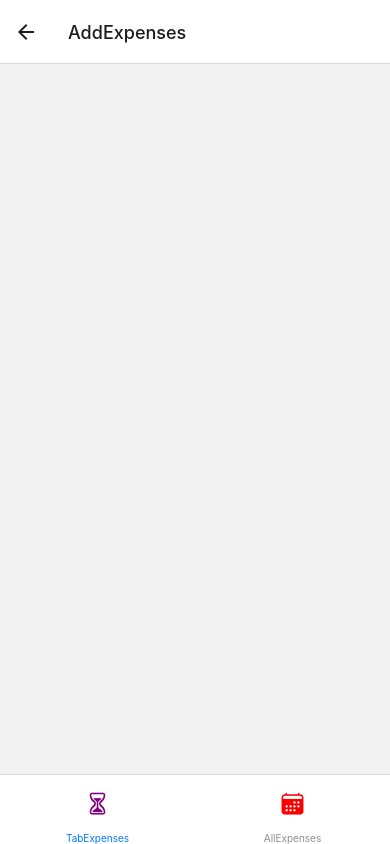
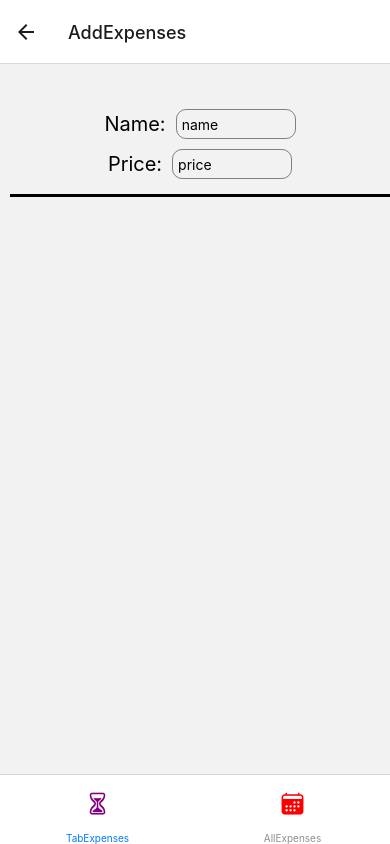
Before and after one commit to HusseinIbrahim2/Expense-Tracker, a React Native app: screen /AddExpenses in a window 390 px wide. Built offline with nearby package versions, Linux system fonts and the light colour scheme.

Commit message:
Create and adding TextInput

```diff
--- a/App.js
+++ b/App.js
@@ -15,7 +15,7 @@ const Stack = createNativeStackNavigator();
 function MyNavigator() {
   return (
     <Stack.Navigator>
-      <Stack.Screen name="RecentExpenses" component={RecentExpensesScreen} options={{title: 'Recent Expenses'}} />
+      <Stack.Screen name="RecentExpenses" component={RecentExpensesScreen} options={{ title: 'Recent Expenses', }} />
       <Stack.Screen name="AddExpenses" component={AddExpensesScreen} />
     </Stack.Navigator>
   )
--- /dev/null
+++ b/components/Details/InputText.js
@@ -0,0 +1,22 @@
+import { TextInput, View ,StyleSheet } from "react-native";
+
+function InputText({placeholder,keyboardType}) {
+    return (
+        <View>
+            <TextInput style={styles.input} placeholder = {placeholder} keyboardType={keyboardType} ></TextInput>
+        </View>
+    )
+}
+
+const styles = StyleSheet.create({
+    input: {
+        borderColor: "gray",
+    width: 120,
+    height: 30,
+    borderWidth: 1,
+    borderRadius: 10,
+    padding: 5,
+      },
+})
+
+export default InputText;
--- a/screens/AddExpensesScreen.js
+++ b/screens/AddExpensesScreen.js
@@ -1,7 +1,44 @@
-import { Text } from "react-native";
+import { Text, StyleSheet, View } from "react-native";
+
+import InputText from "../components/Details/InputText";
 
 function AddExpensesScreen() {
-    <Text>This is df</Text>
+    return (
+        <View style={styles.container}>
+            <View style={styles.outerContainer}>
+                <View style={styles.itemContainer}>
+                    <Text style={styles.textStyle}>Name:</Text>
+                    <InputText placeholder='name'  />
+                </View>
+                <View style={styles.itemContainer}>
+                    <Text style={styles.textStyle} >Price:</Text>
+                    <InputText placeholder='price' keyboardType="numeric"/>
+                </View>
+            </View>
+        </View>
+    )
 }
+const styles = StyleSheet.create({
+    container: {
+        flex: 1
+    },
+    outerContainer: {
+        marginLeft: 10,
+        marginTop: 40,
+        borderBottomColor: 'black',
+        borderBottomWidth:3,
+        paddingBottom: 10,
+    },
+    itemContainer: {
+        flexDirection: 'row',
+        marginVertical: 5,
+        justifyContent: 'center',
+        alignItems: 'center'
+    },
+    textStyle: {
+        marginRight: 10,
+        fontSize: 20,
+    }
+})
 
 export default AddExpensesScreen;
--- a/screens/RecentExpensesScreen.js
+++ b/screens/RecentExpensesScreen.js
@@ -4,7 +4,7 @@ import { View, Text } from "react-native";
 import SubTitle from "../components/Details/Subtitle";
 import IconButton from "../components/IconButton";
 
-function RecentExpensesScreen({navigation}) {
+function RecentExpensesScreen({ navigation }) {
 
     useLayoutEffect(() => {
         navigation.setOptions({
@@ -13,7 +13,7 @@ function RecentExpensesScreen({navigation}) {
                     name='add'
                     size={25}
                     color='black'
-                    onPress={() => navigation.navigate('AddExpensesScreen') } />
+                    onPress={() => navigation.navigate('AddExpenses')} />
                 );
             },
         }
```
